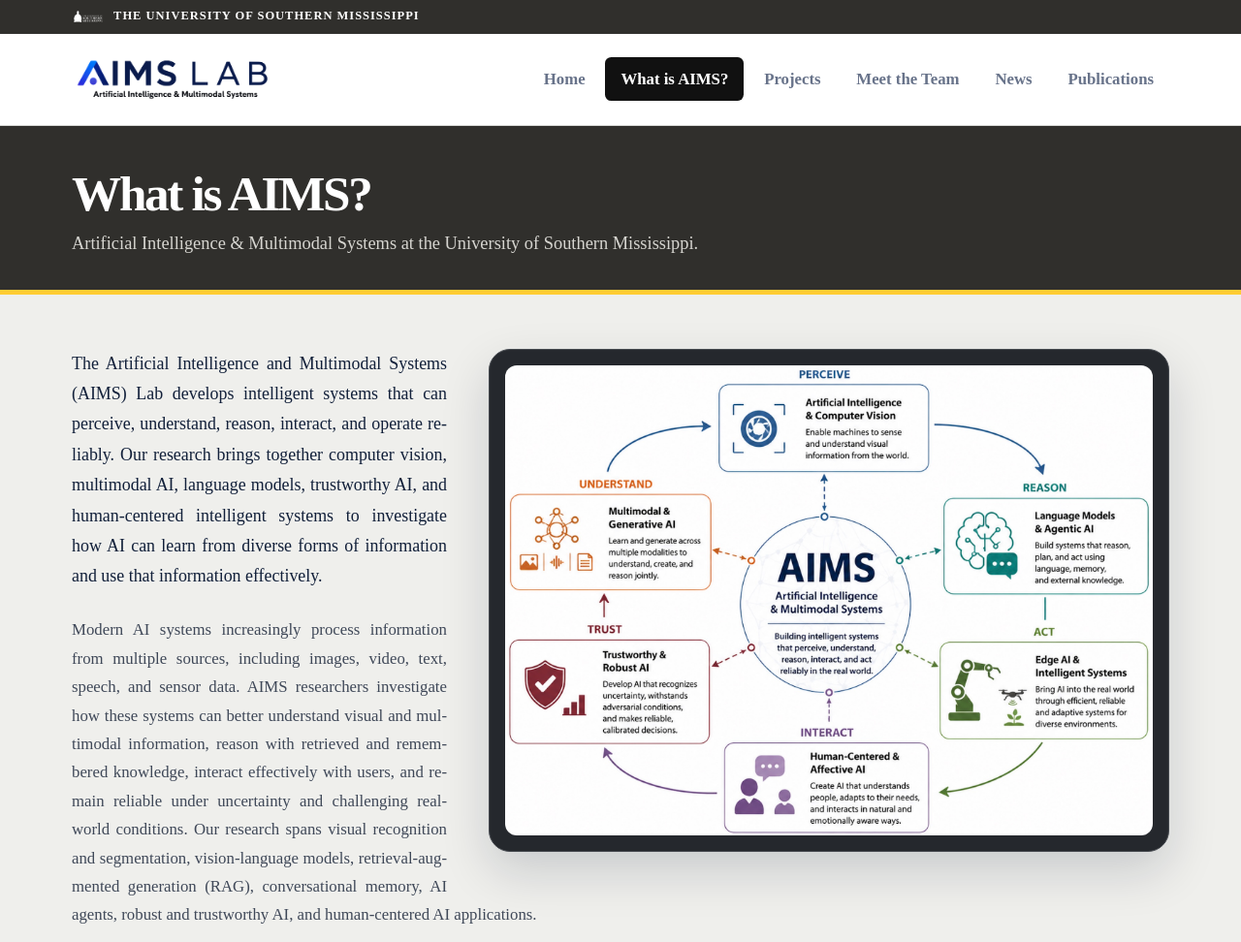
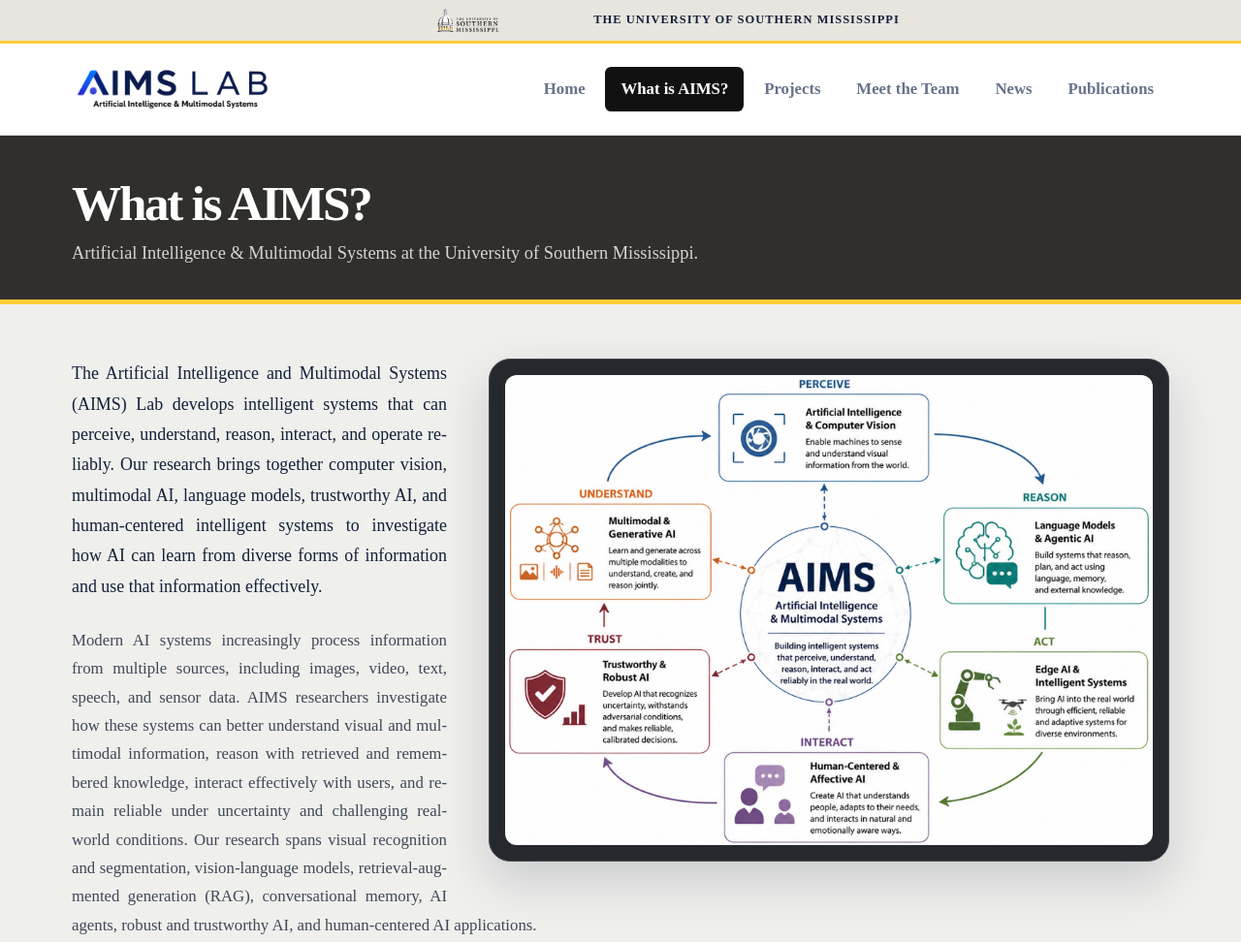
Before and after one commit to aimsresearchlab/aimsresearchlab.github.io, an Astro site: page /what-is-aims in a window 1280 px wide. Shown: the top 972 px of the page at 97% size. Built offline with nearby package versions, Linux system fonts and the light colour scheme; Astro itself is replaced by a stand-in of ours.

Commit message:
Update what-is-aims.astro

```diff
--- a/src/pages/what-is-aims.astro
+++ b/src/pages/what-is-aims.astro
@@ -12,9 +12,10 @@
   <style>
     :root{--navy:#07142d;--gold:#ffcc33;--cream:#efefec;--ink:#12203a;--muted:#68738a;--line:#d8d9d6;--white:#fff;--blue:#1652ec;--charcoal:#302f2c;--max:1180px}
     *{box-sizing:border-box}html{scroll-behavior:smooth}body{margin:0;background:var(--cream);color:var(--ink);font-family:'Times New Roman',Times,serif;font-size:16px;line-height:1.75}a{color:inherit;text-decoration:none}img{display:block;max-width:100%}
-    .usm-bar{background:var(--charcoal)}.usm-bar a{display:flex;align-items:center;gap:.55rem;max-width:var(--max);margin:auto;padding:.4rem 1.5rem;color:#fff;font-size:.78rem;letter-spacing:.08em;text-transform:uppercase;font-weight:600}.usm-bar a:hover{color:var(--gold)}.usm-bar-logo{height:16px;width:auto;filter:brightness(0) invert(1)}
+    .usm-bar {background: #e8e5df;border-bottom: 3px solid var(--gold)}.usm-bar a{display:flex;align-items:center;justify-content:center;max-width:var(--max);min-height:42px;margin:auto;padding:.2rem 1rem;color:var(--ink);font-size:.78rem;letter-spacing:.08em;text-transform:uppercase;font-weight:700}.usm-bar a:hover{color:var(--gold)}
     .topbar{background:#fff;color:var(--navy);border-bottom:1px solid var(--line)}.nav{max-width:var(--max);margin:auto;padding:.75rem 1.5rem;display:flex;align-items:center;gap:2rem}.brand-lockup{display:flex;align-items:center;gap:1rem;margin-right:auto}.usm-brand,.aims-brand{display:flex;align-items:center;justify-content:center;height:70px}.usm-logo{width:150px;height:auto}.brand-divider{height:52px;width:1px;background:#b9bec8}.brand-full{width:auto;height:70px}.navlinks{display:flex;gap:.3rem;font-size:1.05rem;font-weight:700}.navlinks a{display:inline-block;padding:.5rem 1rem;border-radius:.4rem;color:var(--muted)}.navlinks a[aria-current=page]{background:#111;color:#fff}.navlinks a:hover{color:var(--navy)}
-    .hero{background:var(--charcoal);color:#fff;border-bottom:5px solid var(--gold)}.hero-inner{max-width:var(--max);margin:auto;padding:2.2rem 1.5rem 2rem}.hero h1{color:#fff!important;font-family:'Times New Roman',Times,serif;letter-spacing:-.045em;line-height:1.05;font-size:clamp(2.25rem,4vw,3.25rem);margin:.5rem 0}.hero p{font-size:1.15rem;max-width:760px;color:#d6d5d0;margin:0}
+    .hero{background:var(--charcoal);color:#fff;border-bottom:5px solid var(--gold)}.hero-inner{max-width:var(--max);margin:auto;padding:2.2rem 1.5rem 2rem}.hero h1{color:#fff!important;font-family:'Times New Roman',Times,serif;letter-spacing:-.045em;line-height:1.05;font-size:clamp(2.25rem,4vw,3.25rem);margin:.5rem 0}.hero p{font-size:1.15rem;max-width:760px;color:#d6d5d0;margin:0}.usm-bar{background:#e8e5df;border-bottom:3px solid var(--gold)}
+.usm-bar-logo{width:260px;height:34px;object-fit:contain}
     main{max-width:var(--max);margin:auto;padding:3.5rem 1.5rem 5.5rem}.content-flow{font-size:1.05rem;color:#3f4858}.content-flow:after{content:"";display:block;clear:both}.content-flow p{margin:0 0 1.55rem;text-align:justify;text-justify:inter-word;hyphens:auto}.content-flow p:first-of-type{font-size:1.12rem;color:var(--ink)}.visual{float:right;width:62%;margin:0 0 1.8rem 2.7rem;background:#25282d;border:1px solid #45494f;border-radius:22px;padding:1rem;box-shadow:0 20px 50px rgba(7,20,45,.16)}.visual img{width:100%;height:auto;border-radius:12px}
     footer{background:#040d1f;color:#aeb8ca}.footer{max-width:var(--max);margin:auto;padding:2.2rem 1.5rem;display:flex;justify-content:space-between;gap:2rem;font-size:.78rem}.footer a{color:#fff}
     @media(max-width:900px){.nav{align-items:flex-start;flex-wrap:wrap}.brand-lockup{margin-right:auto}.navlinks{order:3;width:100%;overflow-x:auto;padding-top:.2rem}.visual{width:56%;margin-left:2rem}}
```
